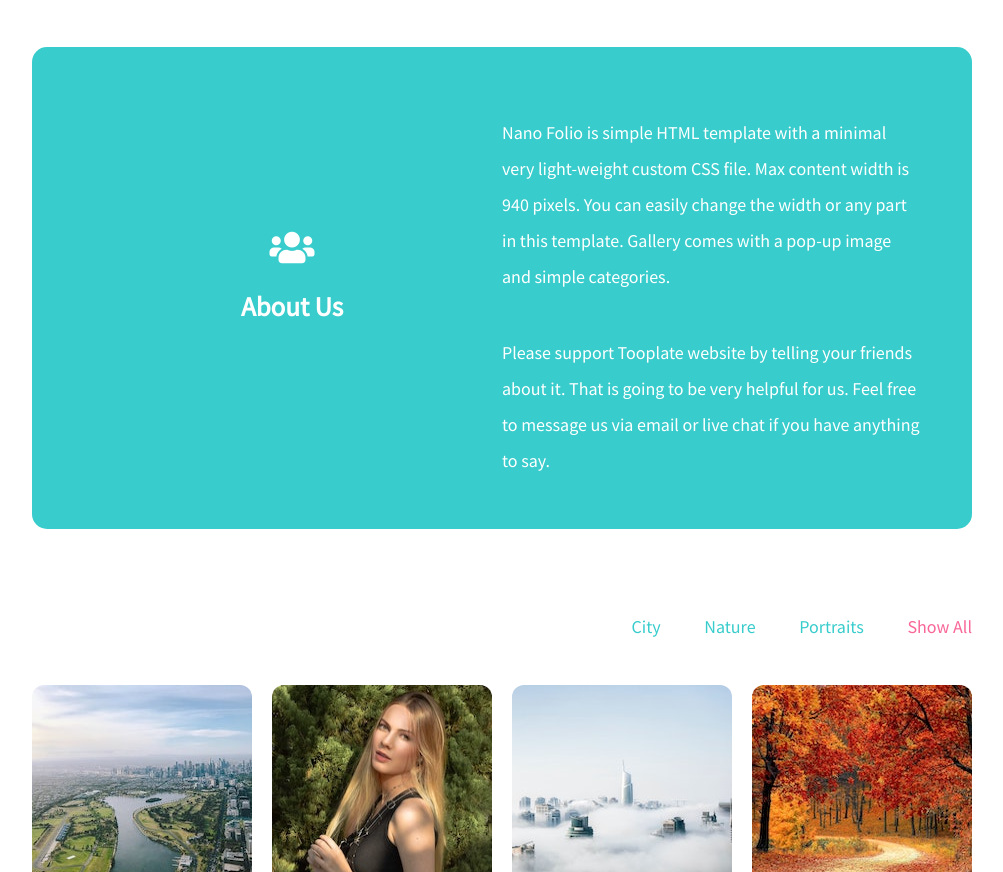
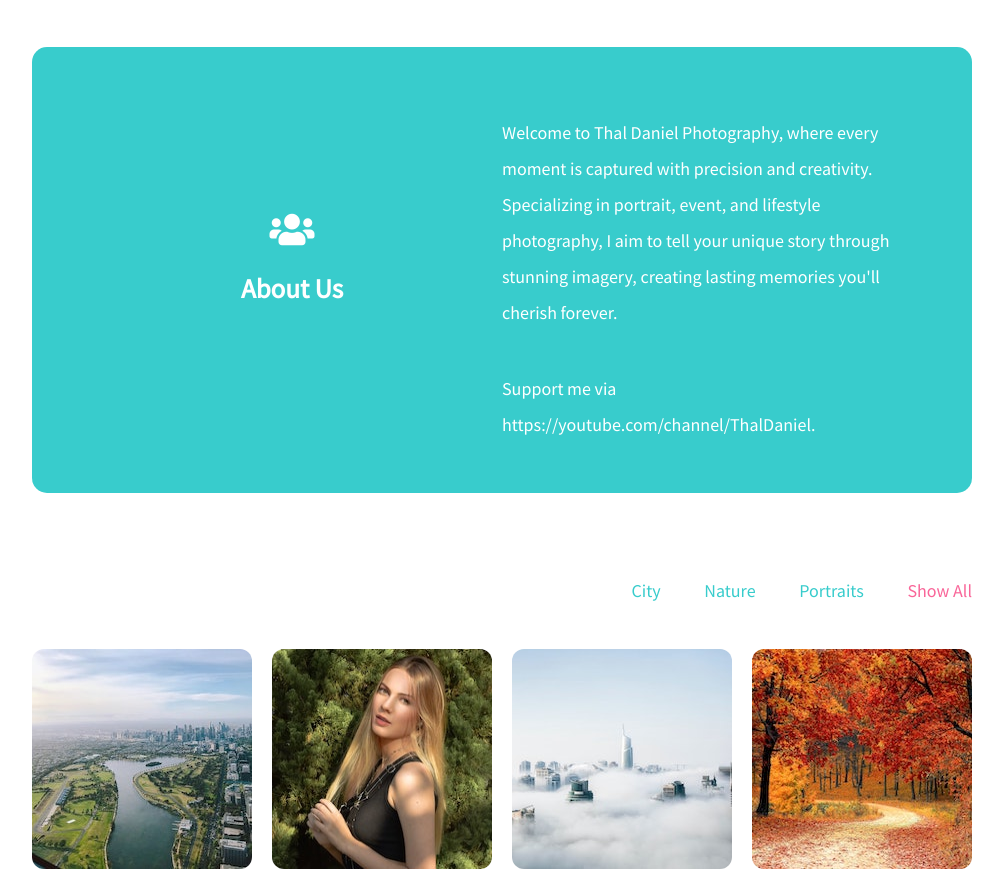
Before and after one commit to echuwok12/Pipeline-Devops-Deployment-Project, a plain HTML site: page index.html in a window 1280 px wide. Shown: the part 533-1405 px from the top of the page, without its empty margins (138-1141 px from the left). Drawn offline with Linux system fonts and the light colour scheme.

Commit message:
Update index.html

```diff
--- a/index.html
+++ b/index.html
@@ -29,8 +29,10 @@ https://www.tooplate.com/view/2122-nano-folio
 				<h2>About Us</h2>
 			</div>
 			<div class="tm-about-text">
-				<p class="tm-mb-40">Nano Folio is simple HTML template with a minimal very light-weight custom CSS file. Max content width is 940 pixels. You can easily change the width or any part in this template. Gallery comes with a pop-up image and simple categories.</p>
-				<p class="tm-mb-0">Please support Tooplate website by telling your friends about it. That is going to be very helpful for us. Feel free to message us via email or live chat if you have anything to say.</p>
+				<p class="tm-mb-40">Welcome to Thal Daniel Photography, where every moment is captured with precision and creativity.
+					Specializing in portrait, event, and lifestyle photography, I aim to tell your unique story through stunning imagery,
+					creating lasting memories you'll cherish forever.</p>
+				<p class="tm-mb-0">Support me via https://youtube.com/channel/ThalDaniel.</p>
 			</div>
 		</section>
 
@@ -112,9 +114,7 @@ https://www.tooplate.com/view/2122-nano-folio
 			</div>
 			<div class="tm-contact-info">
 				<address class="tm-mb-30">
-					120 Curabitur sed tortor ultrices,
-					congue odio eget, posuere urna.
-					Praesent at rhoncus 10680
+					California, USA
 				</address>
 				<div class="tm-text-white tm-mb-40">Tel: <a href="tel:0100200340" class="tm-link-white">010-020-0340</a></div>
 				<div class="tm-flex">
```
